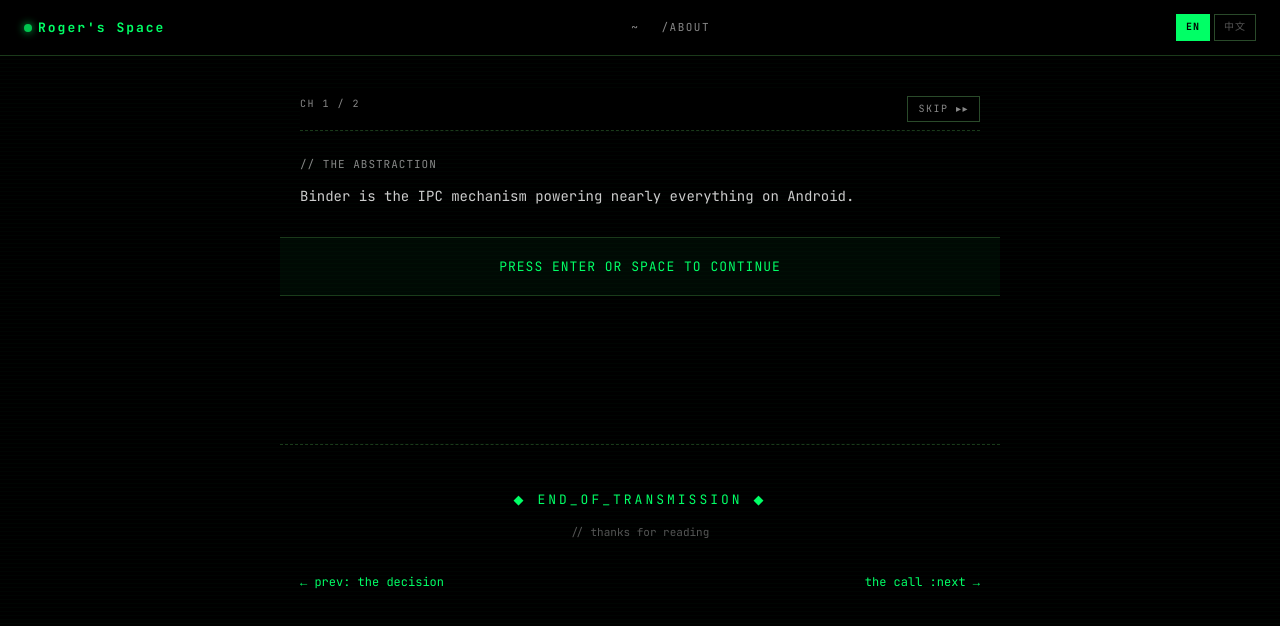
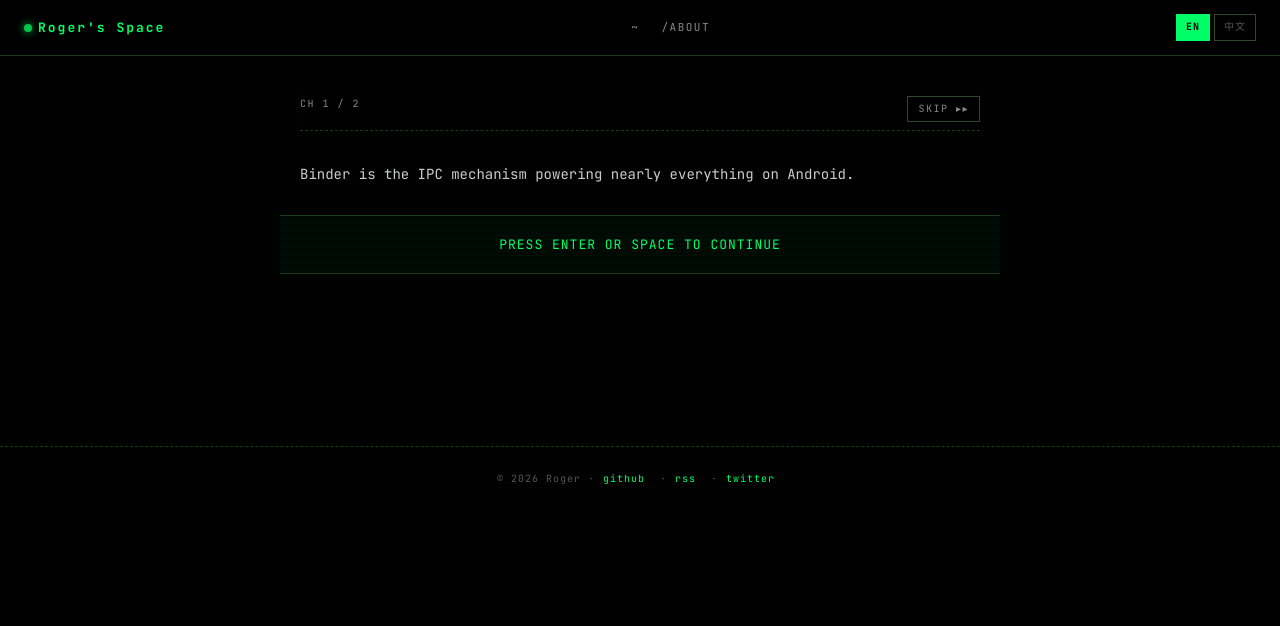
Before and after one commit to 12og3r/12og3r, a React (Vite) app: page /en/posts/0033-on-binder-ipc in a window 1280 px wide. Shown: the top 626 px of the page. Built offline with nearby package versions, Linux system fonts and the light colour scheme.

Commit message:
fix(reader): drop chapter subtitles; gate end-mark on real completion + add page footer

```diff
--- a/src/components/ChapterReader.css
+++ b/src/components/ChapterReader.css
@@ -29,14 +29,7 @@
   transition: all 0.15s;
 }
 .skip-btn:hover { color: var(--green); border-color: var(--green); }
-.chapter { margin: 24px 0; }
-.chapter-title {
-  color: var(--fg-dim);
-  font-size: 11px;
-  letter-spacing: 1px;
-  margin-bottom: 12px;
-  text-transform: uppercase;
-}
+.chapter { margin: 32px 0; }
 .chapter-body { white-space: pre-wrap; word-wrap: break-word; margin: 0; font-family: inherit; font-size: 14px; line-height: 1.7; }
 .chapter { animation: chapter-in 0.28s ease-out; }
 @keyframes chapter-in {
--- a/src/components/ChapterReader.tsx
+++ b/src/components/ChapterReader.tsx
@@ -1,4 +1,4 @@
-import { useState, useEffect, useCallback } from 'react';
+import { useState, useEffect, useCallback, useRef } from 'react';
 import { useI18n } from '@/hooks/useI18n';
 import { useTypewriter } from '@/hooks/useTypewriter';
 import type { Chapter } from '@/types';
@@ -20,12 +20,8 @@ export function ChapterReader({ chapters, reduceMotion, onComplete }: Props) {
   }, [reduceMotion, onComplete]);
 
   const advance = useCallback(() => {
-    setUnlockedIdx(i => {
-      const next = Math.min(i + 1, chapters.length - 1);
-      if (next === chapters.length - 1) onComplete();
-      return next;
-    });
-  }, [chapters.length, onComplete]);
+    setUnlockedIdx(i => Math.min(i + 1, chapters.length - 1));
+  }, [chapters.length]);
 
   const skipAll = useCallback(() => {
     setUnlockedIdx(chapters.length - 1);
@@ -55,14 +51,16 @@ export function ChapterReader({ chapters, reduceMotion, onComplete }: Props) {
         // the reader advances, instead of pre-allocating space for every chapter.
         if (i > unlockedIdx) return null;
         const active = !reduceMotion && i === unlockedIdx;
+        const isLast = i === chapters.length - 1;
         return (
           <ChapterBlock
             key={i}
             chapter={ch}
             active={active}
-            showContinue={active && i < chapters.length - 1}
+            showContinue={active && !isLast}
             isMobile={isMobile}
             onContinue={advance}
+            onDone={isLast ? onComplete : undefined}
           />
         );
       })}
@@ -76,9 +74,10 @@ interface ChapterBlockProps {
   showContinue: boolean;
   isMobile: boolean;
   onContinue: () => void;
+  onDone?: () => void;
 }
 
-function ChapterBlock({ chapter, active, showContinue, isMobile, onContinue }: ChapterBlockProps) {
+function ChapterBlock({ chapter, active, showContinue, isMobile, onContinue, onDone }: ChapterBlockProps) {
   const { t } = useI18n();
   const { text, done } = useTypewriter(chapter.body, { speedMs: 10, enabled: active });
   const [showCue, setShowCue] = useState(false);
@@ -95,10 +94,19 @@ function ChapterBlock({ chapter, active, showContinue, isMobile, onContinue }: C
     return () => clearTimeout(tid);
   }, [showContinue, done, text, chapter.body]);
 
+  // For the final chapter, notify the parent once the typewriter has fully
+  // finished so the post-end block can be shown only after real completion.
+  const onDoneRef = useRef(onDone);
+  useEffect(() => { onDoneRef.current = onDone; }, [onDone]);
+  useEffect(() => {
+    if (active && done && text === chapter.body && onDoneRef.current) {
+      onDoneRef.current();
+    }
+  }, [active, done, text, chapter.body]);
+
   const display = active ? text : chapter.body;
   return (
     <div className="chapter">
-      <div className="chapter-title">// {chapter.title}</div>
       <pre className="chapter-body">{display}</pre>
       {showCue && (
         <button type="button" className="continue-prompt" onClick={onContinue}>
--- a/src/routes/Post.css
+++ b/src/routes/Post.css
@@ -1,10 +1,16 @@
 .loading { padding: 60px 20px; color: var(--fg-dim); text-align: center; font-size: 12px; letter-spacing: 2px; }
+
 .post-end {
   max-width: 720px;
   margin: 40px auto;
   padding: 32px 20px;
   text-align: center;
   border-top: 1px dashed var(--green-line);
+  animation: post-end-in 0.5s ease-out;
+}
+@keyframes post-end-in {
+  from { opacity: 0; transform: translateY(8px); }
+  to   { opacity: 1; transform: translateY(0); }
 }
 .end-mark { color: var(--green); font-size: 13px; letter-spacing: 3px; padding: 12px 0; }
 .end-note { color: var(--fg-faint); font-size: 11px; }
@@ -17,3 +23,18 @@
   gap: 12px;
 }
 .post-nav .prev, .post-nav .next { color: var(--green); border: none; }
+
+.page-footer {
+  margin-top: 60px;
+  padding: 24px;
+  border-top: 1px dashed var(--green-line);
+  color: var(--fg-faint);
+  font-size: 10px;
+  text-align: center;
+  letter-spacing: 1px;
+}
+.page-footer a { color: var(--green); margin: 0 8px; border: none; }
+
+@media (prefers-reduced-motion: reduce) {
+  .post-end { animation: none; }
+}
--- a/src/routes/Post.tsx
+++ b/src/routes/Post.tsx
@@ -1,4 +1,4 @@
-import { useEffect, useState } from 'react';
+import { useEffect, useState, useCallback } from 'react';
 import { useParams, Link, Navigate } from 'react-router-dom';
 import { TopBar } from '@/components/TopBar';
 import { ChapterReader } from '@/components/ChapterReader';
@@ -13,9 +13,20 @@ export default function PostRoute() {
   const { lang, t } = useI18n();
   const { markRead } = useReadStatus();
   const [posts, setPosts] = useState<Post[] | null>(null);
+  const [completed, setCompleted] = useState(false);
   const reduceMotion = typeof window !== 'undefined' && window.matchMedia('(prefers-reduced-motion: reduce)').matches;
 
   useEffect(() => { loadAllPosts().then(setPosts); }, []);
+
+  // Reset completion when navigating between posts.
+  useEffect(() => { setCompleted(false); }, [slug]);
+
+  const handleComplete = useCallback(() => {
+    if (slug) markRead(slug);
+    // Brief read-pause before the end block appears, mirrors the continue-cue
+    // timing so it doesn't pop in the instant typing finishes.
+    setTimeout(() => setCompleted(true), 350);
+  }, [markRead, slug]);
 
   if (posts === null) return <div className="loading">loading...</div>;
 
@@ -27,12 +38,11 @@ export default function PostRoute() {
   const next = posts[idx - 1];
   const chapters = post.chapters[lang];
 
-  const onComplete = () => markRead(post.meta.slug);
-
   return (
     <>
       <TopBar />
-      <ChapterReader chapters={chapters} reduceMotion={reduceMotion} onComplete={onComplete} />
+      <ChapterReader chapters={chapters} reduceMotion={reduceMotion} onComplete={handleComplete} />
+      {completed && (
         <div className="post-end">
           <div className="end-mark">{t('post.end')}</div>
           <div className="end-note">{t('post.endNote')}</div>
@@ -41,6 +51,13 @@ export default function PostRoute() {
             {next && <Link to={`/${lang}/posts/${next.meta.slug}`} className="next">{next.chapters[lang][0]?.title} :{t('post.next')}</Link>}
           </nav>
         </div>
+      )}
+      <footer className="page-footer">
+        <span>{t('footer.copy')}</span> ·
+        <a href="https://github.com" target="_blank" rel="noreferrer">github</a> ·
+        <a href="/rss.xml">rss</a> ·
+        <a href="https://twitter.com" target="_blank" rel="noreferrer">twitter</a>
+      </footer>
     </>
   );
 }
```
Also changed, not shown: 1 other file (tests, documents, lock files or other folders). Lines whose indentation alone changed are shown as unchanged.
